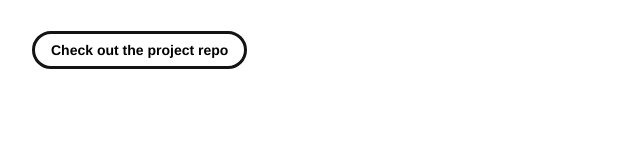
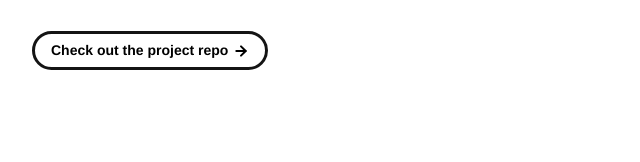
Before and after one commit to atchiado/atchiado.github.io, a plain HTML site: page project-pages/hydroclimate-research.html in a window 1280 px wide. Shown: the part 1288-1450 px from the top of the page, 243-883 px from the left. Drawn offline with Linux system fonts and the light colour scheme.

Commit message:
fixing project button

```diff
--- a/project-pages/hydroclimate-research.html
+++ b/project-pages/hydroclimate-research.html
@@ -68,6 +68,7 @@
           </div>
           <a class="button" href="https://github.com/atchiado/California_Climate_Capstone">
             <span class="button-text">Check out the project repo</span>
+            <image src="../assets/icons/arrow-right.svg" class="right-arrow-icon"/>
           </a>
         </div>
       </div>
```
